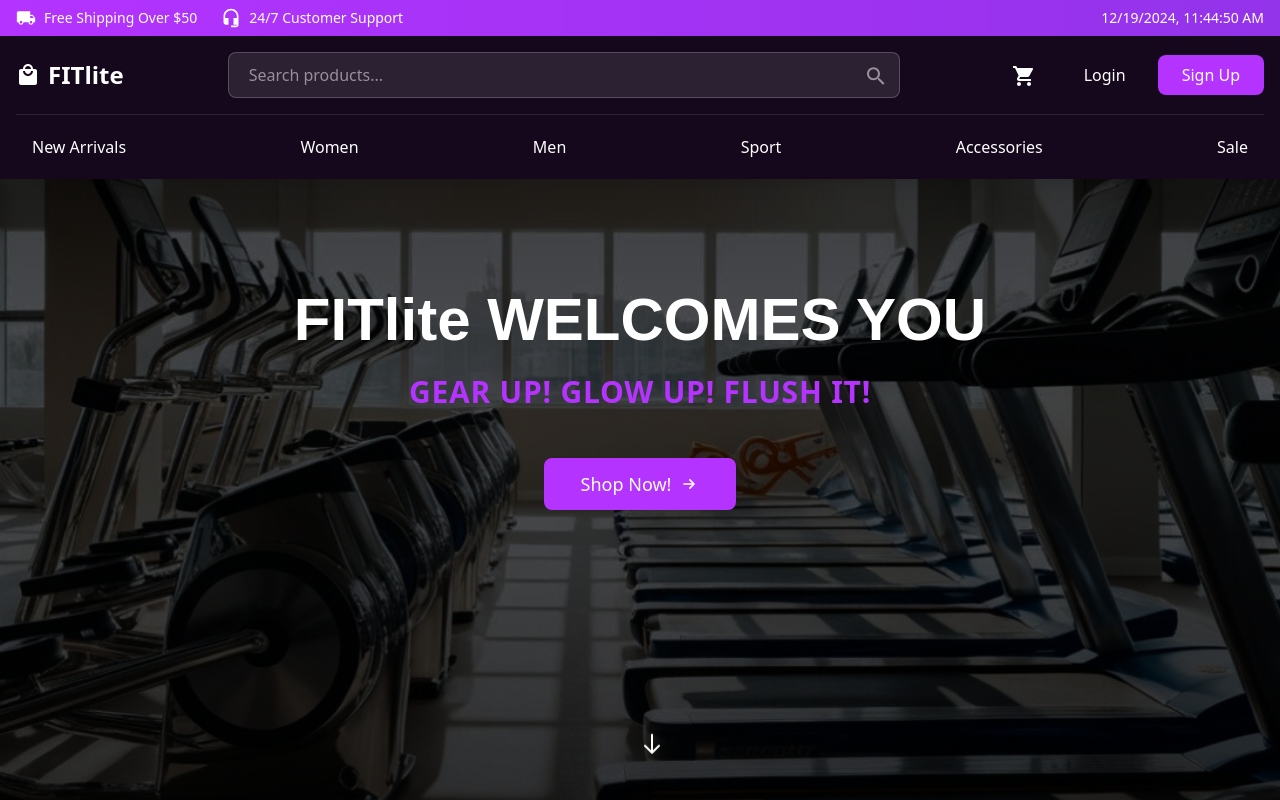
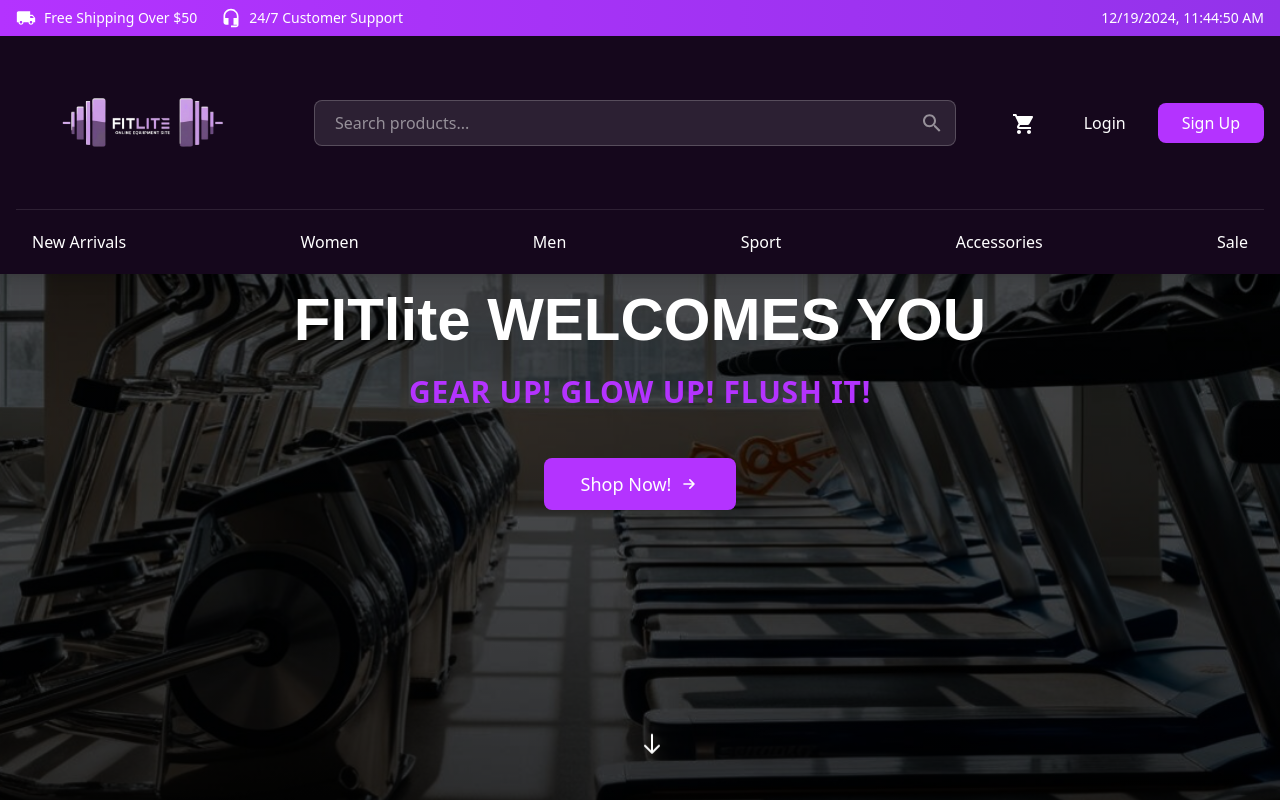
Before and after one commit to servetisikli/fit-lite-final-project-client, a React (Vite) app: page / in a window 1280 px wide. Shown: the top 800 px of the page. Built offline with nearby package versions, Linux system fonts and the light colour scheme; a web font is replaced by a local one.

Commit message:
navbar update

```diff
--- a/src/components/navbar/Navbar.jsx
+++ b/src/components/navbar/Navbar.jsx
@@ -14,6 +14,7 @@ import HeadsetMicIcon from "@mui/icons-material/HeadsetMic";
 import MenuIcon from "@mui/icons-material/Menu";
 import CloseIcon from "@mui/icons-material/Close";
 import { useCart } from "../../contexts/CartContext";
+import logo from "../../assets/images/final logo.png";
 
 const Navbar = () => {
   const navigate = useNavigate();
@@ -119,8 +120,9 @@ const Navbar = () => {
                 onClick={() => handleNavigation("/")}
                 className="text-white text-2xl font-bold cursor-pointer hover:text-customPurple transition-all duration-300 flex items-center gap-2"
               >
-                <LocalMallIcon />
-                <span>FITlite</span>
+                {/*  <LocalMallIcon />
+                <span>FITlite</span> */}
+                <img src={logo} width={250} />
               </div>
             </div>
 
```
Also changed, not shown: src/assets/images/final logo.png (added).
